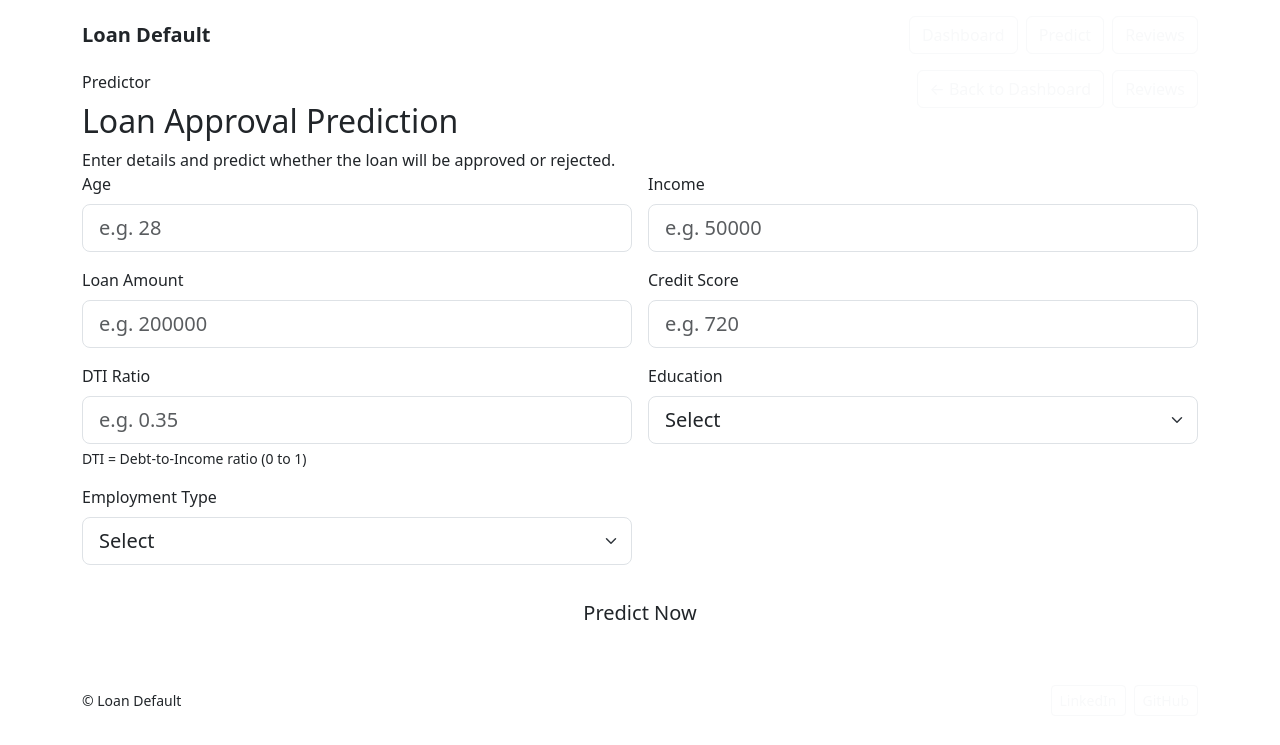
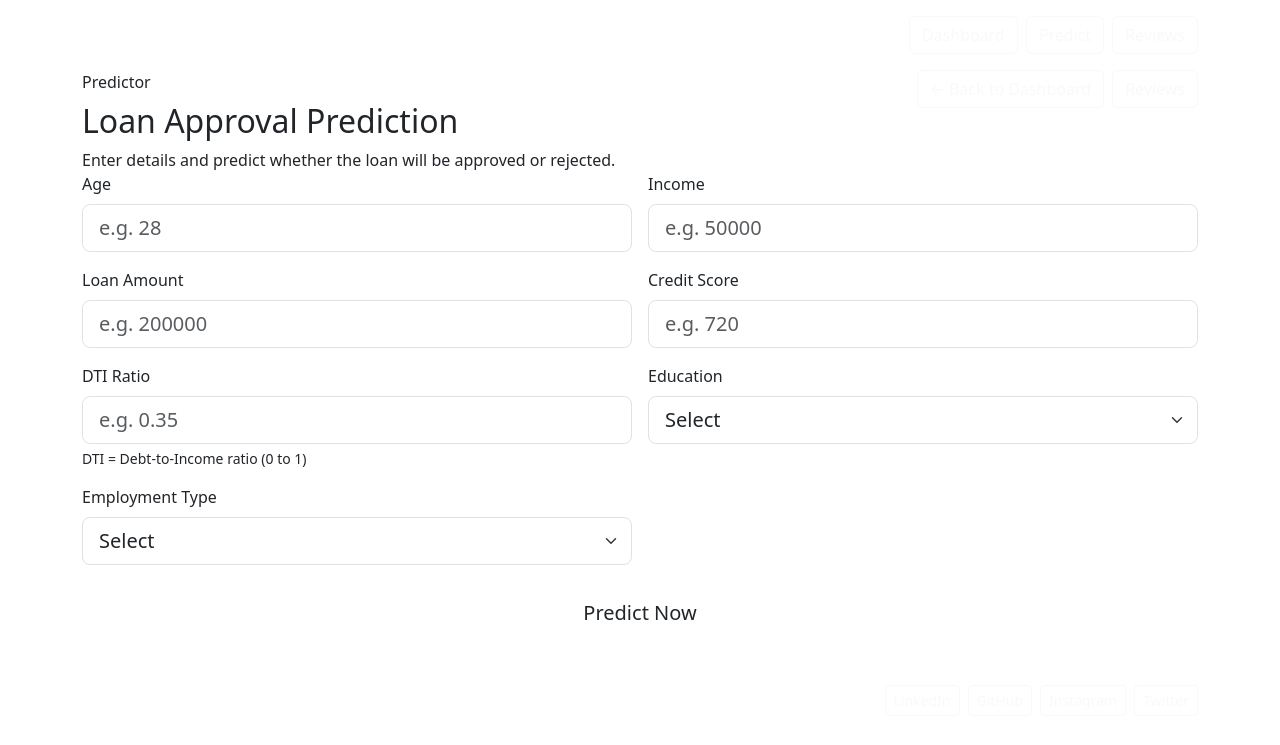
Before and after one commit to Bhavy123321/M.L---Project, a Flask app: page /predict in a window 1280 px wide. Shown: the top 745 px of the page. Run offline with Flask 3, Linux system fonts and the light colour scheme.

Commit message:
Update base.html

```diff
--- a/templates/base.html
+++ b/templates/base.html
@@ -8,53 +8,60 @@
   <!-- Bootstrap -->
   <link href="https://cdn.jsdelivr.net/npm/bootstrap@5.3.3/dist/css/bootstrap.min.css" rel="stylesheet">
 
-  <!-- Your CSS (keep your existing file name) -->
+  <!-- Your CSS -->
   <link rel="stylesheet" href="{{ url_for('static', filename='styles.css') }}">
 </head>
 
 <body>
 
-  <!-- HEADER / NAV -->
+  <!-- Header / Navbar -->
   <header class="py-3">
-    <div class="container d-flex justify-content-between align-items-center flex-wrap gap-2">
-
+    <div class="container d-flex justify-content-between align-items-center gap-3 flex-wrap">
       <div class="d-flex align-items-center gap-2">
-        <div class="fw-bold" style="font-size: 20px;">{{ brand_name }}</div>
+        <div class="fw-bold text-white" style="font-size: 20px;">{{ brand_name }}</div>
       </div>
 
-      <!-- ✅ NAV BUTTONS (these were missing) -->
-      <div class="d-flex gap-2 flex-wrap">
+      <nav class="d-flex gap-2 flex-wrap">
         <a class="btn btn-outline-light" href="{{ url_for('dashboard') }}">Dashboard</a>
         <a class="btn btn-outline-light" href="{{ url_for('predict') }}">Predict</a>
         <a class="btn btn-outline-light" href="{{ url_for('reviews') }}">Reviews</a>
-      </div>
-
+      </nav>
     </div>
   </header>
 
-  <!-- CONTENT -->
+  <!-- Page content -->
   <main>
     {% block content %}{% endblock %}
   </main>
 
-  <!-- FOOTER -->
+  <!-- Footer -->
   <footer class="py-4 mt-4">
     <div class="container d-flex justify-content-between align-items-center flex-wrap gap-2">
-      <div class="small text-soft">© {{ brand_name }}</div>
+      <div class="text-white-50 small">
+        © {{ brand_name }} • All rights reserved
+      </div>
 
-      <!-- ✅ SOCIAL LINKS (now correct) -->
-      <div class="d-flex gap-2 flex-wrap">
+      <!-- ✅ FIXED SOCIAL LINKS -->
+      <div class="d-flex gap-2">
         <a class="btn btn-outline-light btn-sm"
            href="{{ social.linkedin }}"
-           target="_blank" rel="noopener noreferrer">
-          LinkedIn
-        </a>
+           target="_blank"
+           rel="noopener noreferrer">LinkedIn</a>
 
         <a class="btn btn-outline-light btn-sm"
            href="{{ social.github }}"
-           target="_blank" rel="noopener noreferrer">
-          GitHub
-        </a>
+           target="_blank"
+           rel="noopener noreferrer">GitHub</a>
+
+        <a class="btn btn-outline-light btn-sm"
+           href="{{ social.instagram }}"
+           target="_blank"
+           rel="noopener noreferrer">Instagram</a>
+
+        <a class="btn btn-outline-light btn-sm"
+           href="{{ social.twitter }}"
+           target="_blank"
+           rel="noopener noreferrer">Twitter</a>
       </div>
     </div>
   </footer>
```
